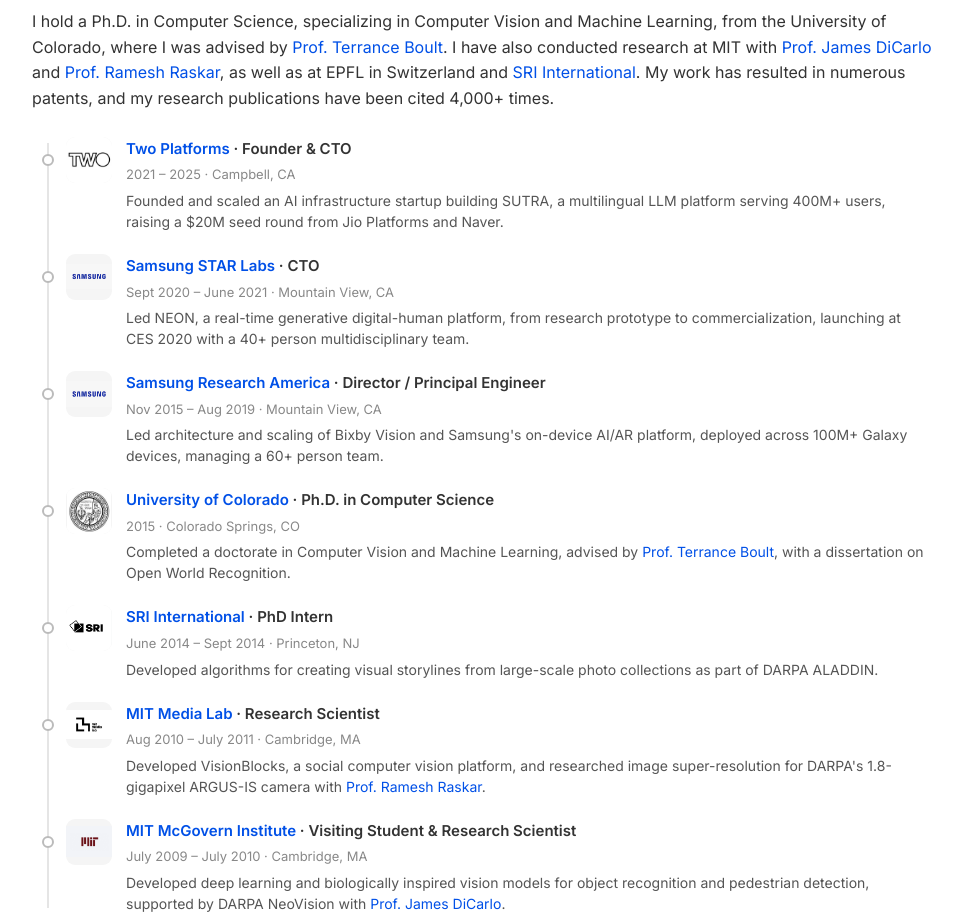
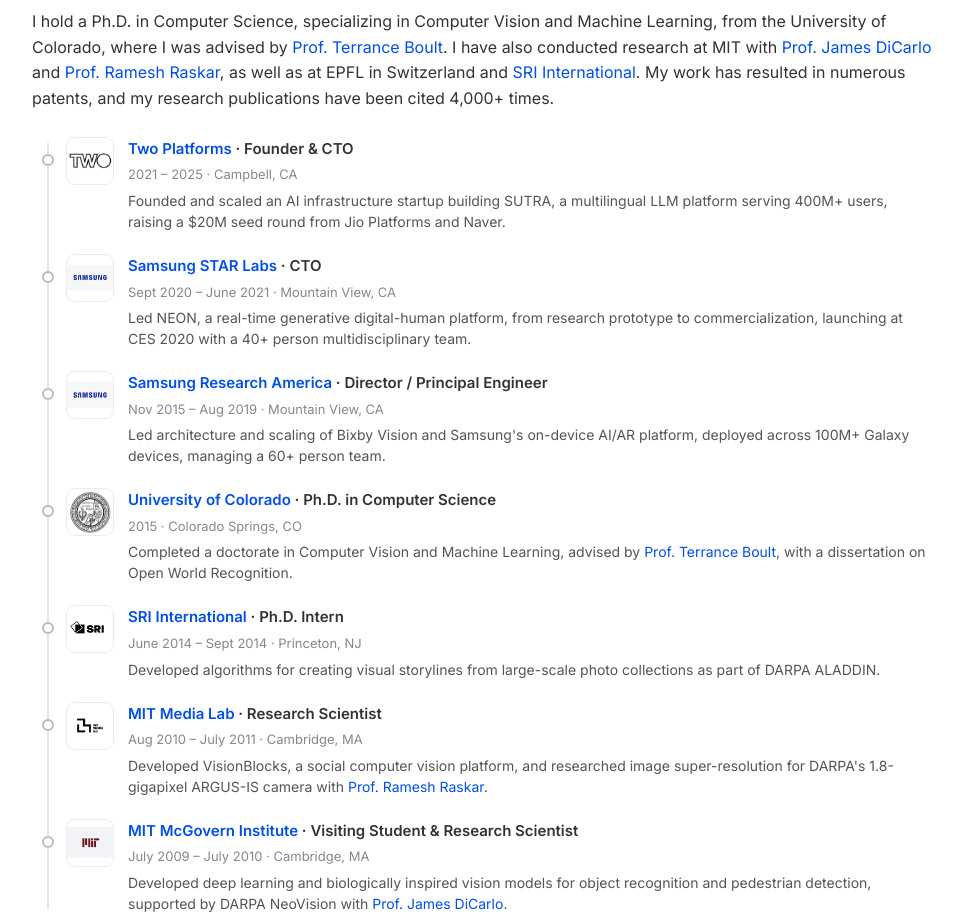
Before and after one commit to abhijitbendale/abhijitbendale.github.io, a plain HTML site: page index.html in a window 1280 px wide. Shown: the part 660-1577 px from the top of the page, without its empty margins (158-1120 px from the left). Drawn offline with Linux system fonts and the light colour scheme.

Commit message:
Use white icon backgrounds in timeline and standardize Ph.D. label

```diff
--- a/index.html
+++ b/index.html
@@ -445,7 +445,8 @@
       width: 46px;
       height: 46px;
       border-radius: 9px;
-      background: #f5f5f5;
+      background: #fff;
+      border: 1px solid #ececec;
       display: flex;
       align-items: center;
       justify-content: center;
@@ -454,7 +455,7 @@
     }
 
     a.timeline-icon:hover {
-      background: #ebebeb;
+      background: #f5f5f5;
     }
 
     .timeline-icon img {
--- a/pages/about.html
+++ b/pages/about.html
@@ -67,7 +67,7 @@
     <div class="timeline-dot"></div>
     <a class="timeline-icon" href="https://www.sri.com/" target="_blank" rel="noopener"><img src="assets/images/logos/research-sri.png" alt="SRI International logo" loading="lazy"></a>
     <div class="timeline-content">
-      <h3 class="timeline-title"><a class="timeline-company" href="https://www.sri.com/" target="_blank" rel="noopener">SRI International</a> · PhD Intern</h3>
+      <h3 class="timeline-title"><a class="timeline-company" href="https://www.sri.com/" target="_blank" rel="noopener">SRI International</a> · Ph.D. Intern</h3>
       <div class="timeline-meta">June 2014 – Sept 2014 · Princeton, NJ</div>
       <p class="timeline-desc">Developed algorithms for creating visual storylines from large-scale photo collections
         as part of DARPA ALADDIN.</p>
```
